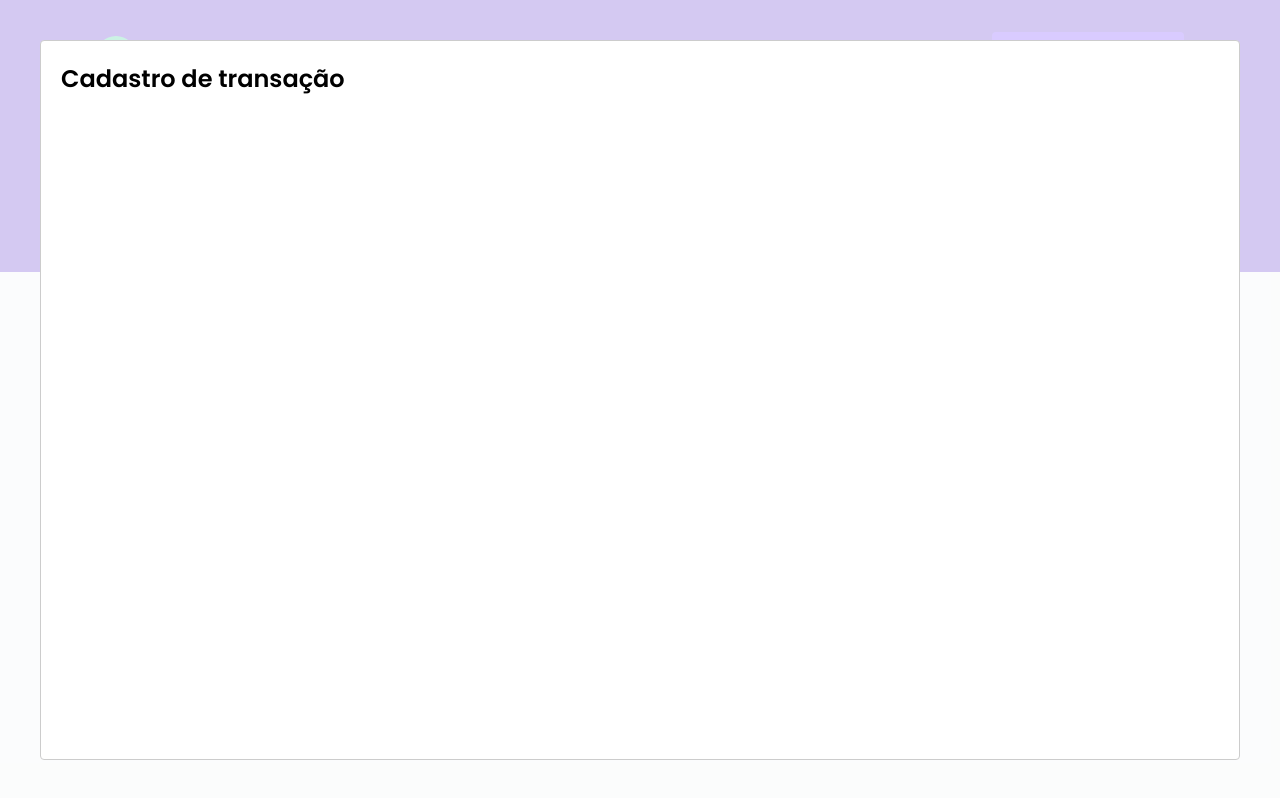
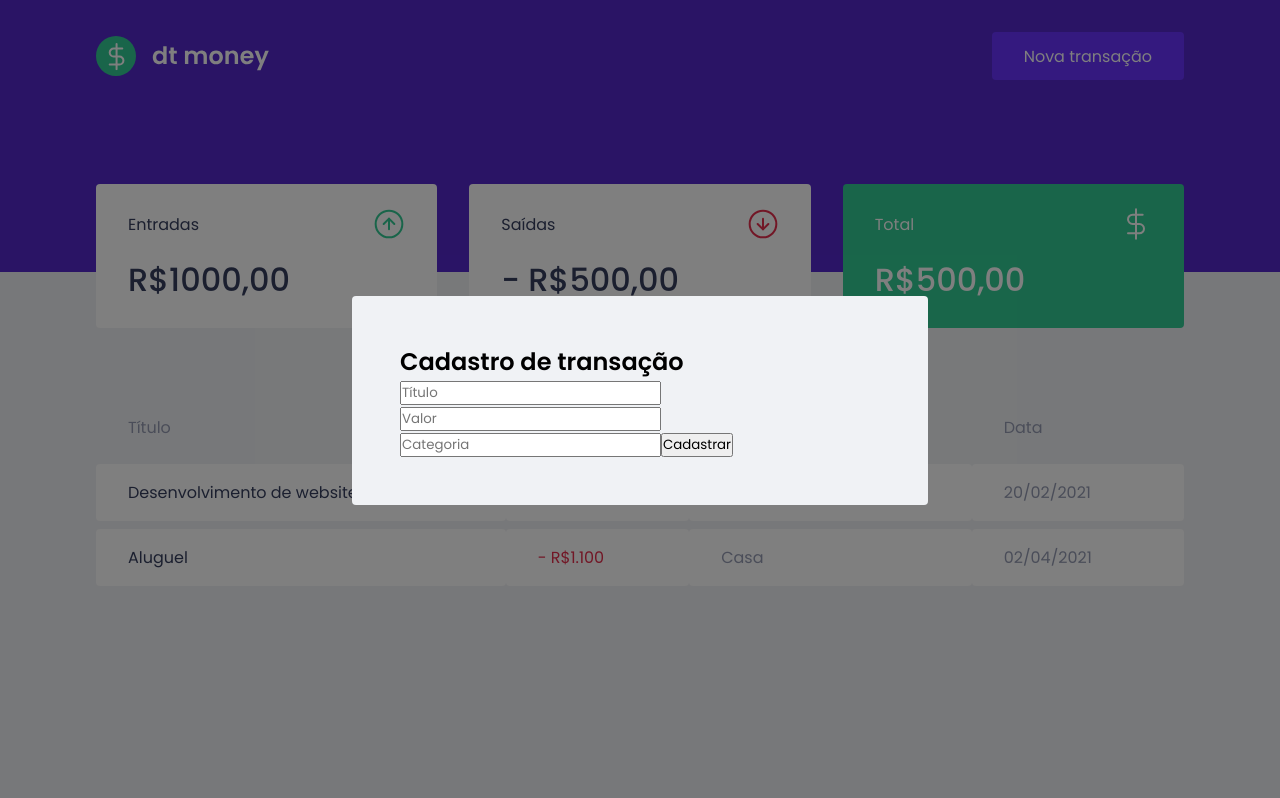
Before and after one commit to felipesanderp/dtmoney, a React (Create React App) app: page / in a window 1280 px wide. Both pictures are taken after a click on the button "Nova transação". Built offline with nearby package versions, Linux system fonts and the light colour scheme; no server answers; what miragejs would draw is missing.

Commit message:
add initial styles to modal

```diff
--- a/src/components/NewTransactionModal/index.tsx
+++ b/src/components/NewTransactionModal/index.tsx
@@ -1,5 +1,6 @@
 import Modal from 'react-modal'
 
+import { Container } from './styles'
 interface NewTransactionModalProps {
   isOpen: boolean;
   onRequestClose: () => void;
@@ -10,8 +11,29 @@
     <Modal
       isOpen={isOpen}
       onRequestClose={onRequestClose}
+      overlayClassName="react-modal-overlay"
+      className="react-modal-content"
     >
-      <h2>Cadastro de transação</h2>
+      <Container>
+        <h2>Cadastro de transação</h2>
+
+        <input
+          placeholder="Título"
+        />
+
+        <input
+          type="number"
+          placeholder="Valor"
+        />
+
+        <input
+          placeholder="Categoria"
+        />
+
+        <button type="submit">
+          Cadastrar
+        </button>
+      </Container>
     </Modal>
   )
 }
--- a/src/components/NewTransactionModal/styles.ts
+++ b/src/components/NewTransactionModal/styles.ts
@@ -1,3 +1,3 @@
 import styled from 'styled-components'
 
-export const Container = styled.div``;
+export const Container = styled.form``;
--- a/src/styles/global.ts
+++ b/src/styles/global.ts
@@ -53,4 +53,27 @@
 		opacity: 0.6;
 		cursor: not-allowed;
 	}
+
+	.react-modal-overlay {
+		background: rgba(0, 0, 0, 0.5);
+
+		position: fixed;
+		top: 0;
+		bottom: 0;
+		right: 0;
+		left: 0;
+
+		display: flex;
+		align-items: center;
+		justify-content: center;
+	}
+
+	.react-modal-content{
+		width: 100%;
+		max-width: 576px;
+		background-color: var(--background);
+		padding: 3rem;
+		position: relative;
+		border-radius: 0.25rem;
+	}
 `
```
